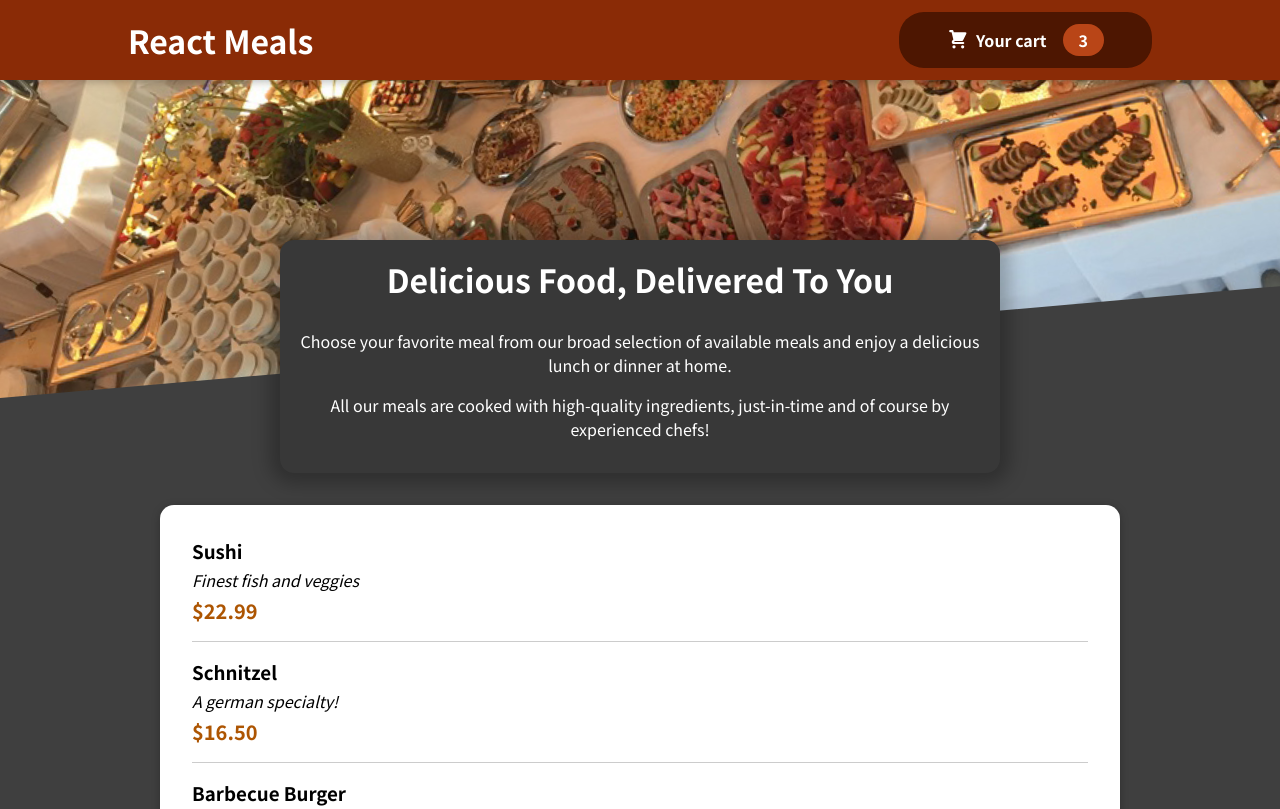
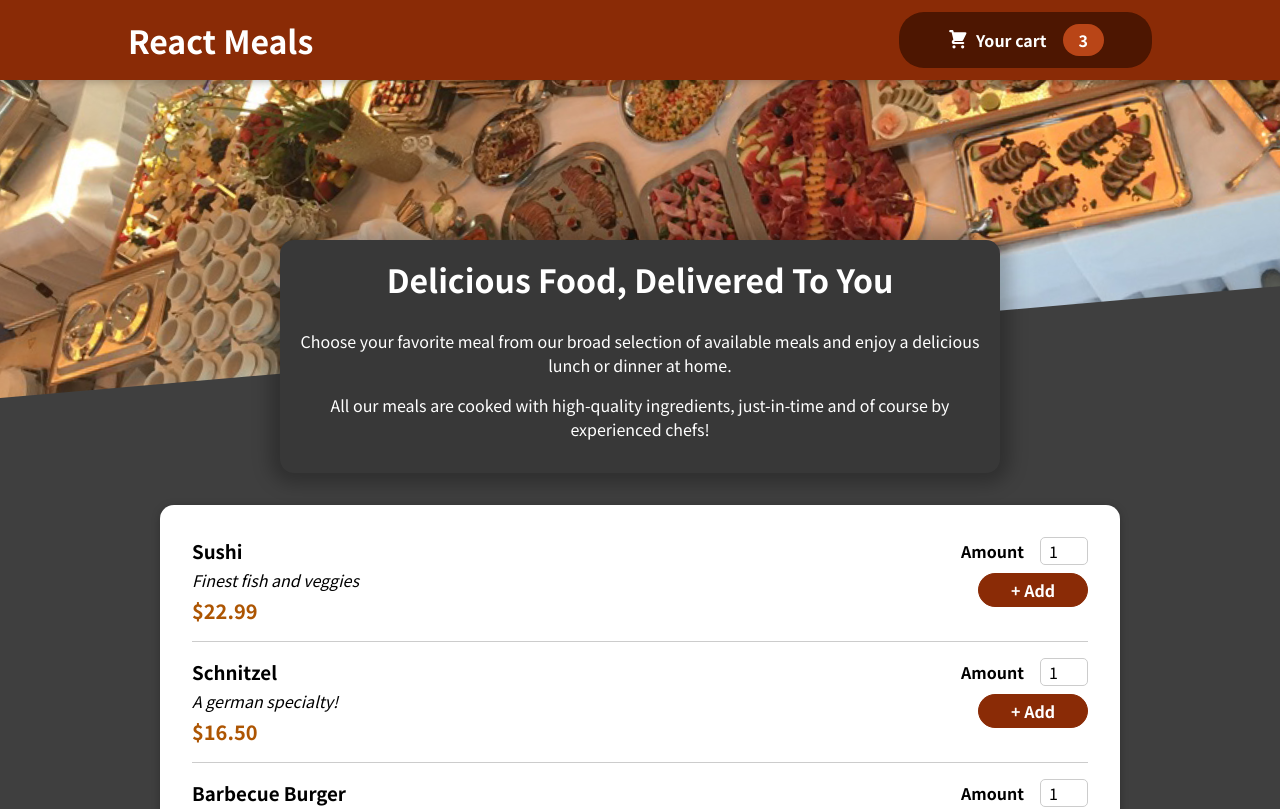
Before and after one commit to KickerJoe/Food-order-app, a React (Create React App) app: page / in a window 1280 px wide. Shown: the top 809 px of the page. Built offline with nearby package versions, Linux system fonts and the light colour scheme.

Commit message:
added form

```diff
--- a/src/components/Meals/AvailableMeals.js
+++ b/src/components/Meals/AvailableMeals.js
@@ -33,6 +33,7 @@
     const mealsList = DUMMY_MEALS.map((meal)=>
             <li>
                 <MealItem
+                    id = {meal.id}
                     key={meal.id}
                     name={meal.name}
                     description = {meal.description}
--- a/src/components/Meals/MealItem/MealItem.js
+++ b/src/components/Meals/MealItem/MealItem.js
@@ -1,3 +1,4 @@
+import MealItemForm from './MealItemForm';
 import classes from './MealItem.module.css';
 
 const MealItem = (props) => {
@@ -11,7 +12,7 @@
                 <div className={classes.price}>{price}</div>
             </div>
             <div>
-
+                <MealItemForm id={props.id} />
             </div>
         </li>
     );
--- a/src/components/Meals/MealItem/MealItemForm.js
+++ b/src/components/Meals/MealItem/MealItemForm.js
@@ -0,0 +1,21 @@
+import Input from '../../UI/Input';
+import classes from './MealItemForm.module.css';
+
+const MealItemForm = (props) => {
+    return(
+        <form className={classes.form}>
+            <Input  label='Amount' input={{
+                id: 'amount_' + props.id,
+                type: 'number',
+                min: '1',
+                max: '5',
+                step: '1',
+                defaultValue: '1'
+            }} />
+            <button>+ Add</button>
+        </form>
+
+    );
+};
+
+export default MealItemForm;
--- /dev/null
+++ b/src/components/Meals/MealItem/MealItemForm.module.css
@@ -0,0 +1,20 @@
+.form {
+    text-align: right;
+}
+
+.form button {
+    font: inherit;
+    cursor: pointer;
+    background-color: #8a2b06;
+    border: 1px solid #8a2b06;
+    color: white;
+    padding: 0.25rem 2rem;
+    border-radius: 20px;
+    font-weight: bold;
+}
+
+.form button:hover,
+.form button:active {
+    background-color: #641e03;
+    border-color: #641e03;
+}
--- /dev/null
+++ b/src/components/UI/Input.js
@@ -0,0 +1,12 @@
+import classes from './Input.module.css';
+
+const Input = (props) => {
+    return(
+        <div className={classes.input}>
+            <label htmlFor={props.input.id}>{props.label}</label>
+            <input id={props.input.id} {...props.input}/>
+        </div>
+    );
+};
+
+export default Input;
--- /dev/null
+++ b/src/components/UI/Input.module.css
@@ -0,0 +1,18 @@
+.input {
+    display: flex;
+    align-items: center;
+    margin-bottom: 0.5rem;
+}
+
+.input label {
+    font-weight: bold;
+    margin-right: 1rem;
+}
+
+.input input {
+    width: 3rem;
+    border-radius: 5px;
+    border: 1px solid #ccc;
+    font: inherit;
+    padding-left: 0.5rem;
+}
```
Also changed, not shown: src/components/Cart/Cart.js (added), 1 other file (tests, documents, lock files or other folders).
